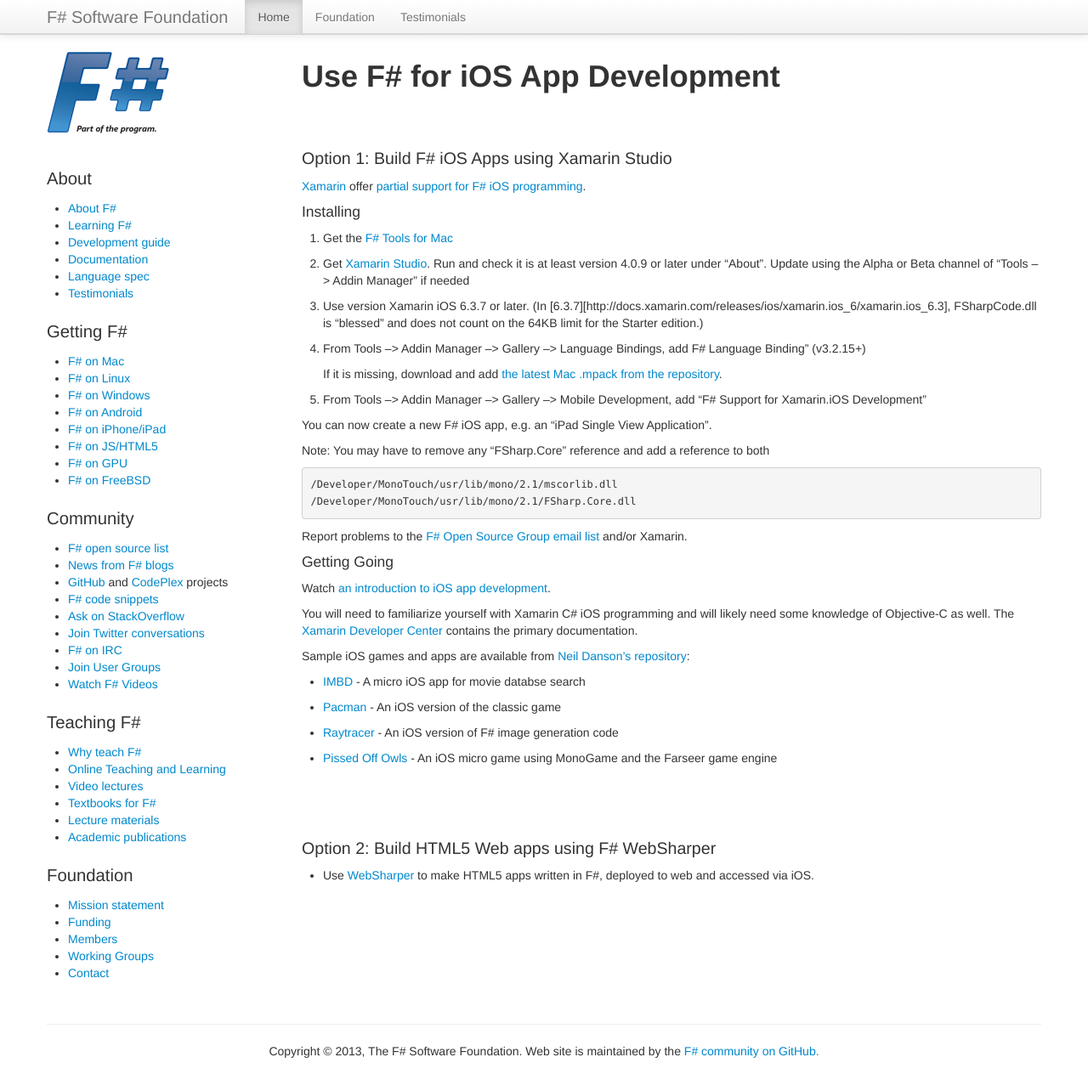
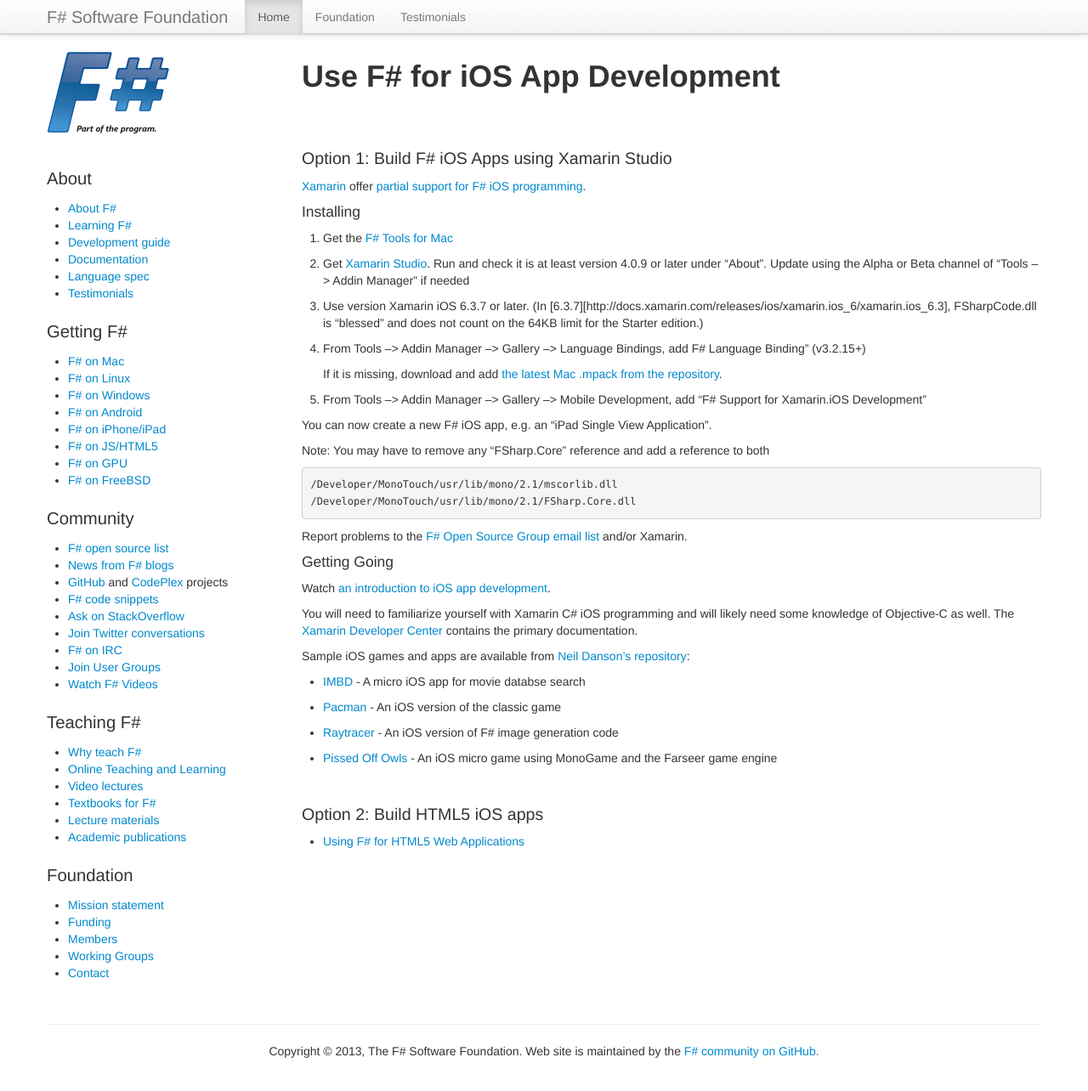
Before and after one commit to fsharp/fsharp.org, a Jekyll site: the page built from use/ios/index.md, in a window 1280 px wide and 1297 px high. Shown: the top 1284 px of the window at 85% size. Built offline with Jekyll 4.4.1, drawn with Linux system fonts in a browser that asks for light colours; nearby versions of some CDN libraries; some web fonts are replaced; comment, search, counter and statistics services are not loaded.

```diff
--- a/use/ios/index.md
+++ b/use/ios/index.md
@@ -46,14 +46,8 @@
 
 
 <br />
-<br />
-<br />
 
 
-### Option 2: Build HTML5 Web apps using F# WebSharper
+### Option 2: Build HTML5 iOS apps
 
-* Use [WebSharper](http://www.websharper.com) to make HTML5 apps written in F#, deployed to web and accessed via iOS.
-
-<br />
-<br />
-<br />
+* [Using F# for HTML5 Web Applications](/use/html5)
```
